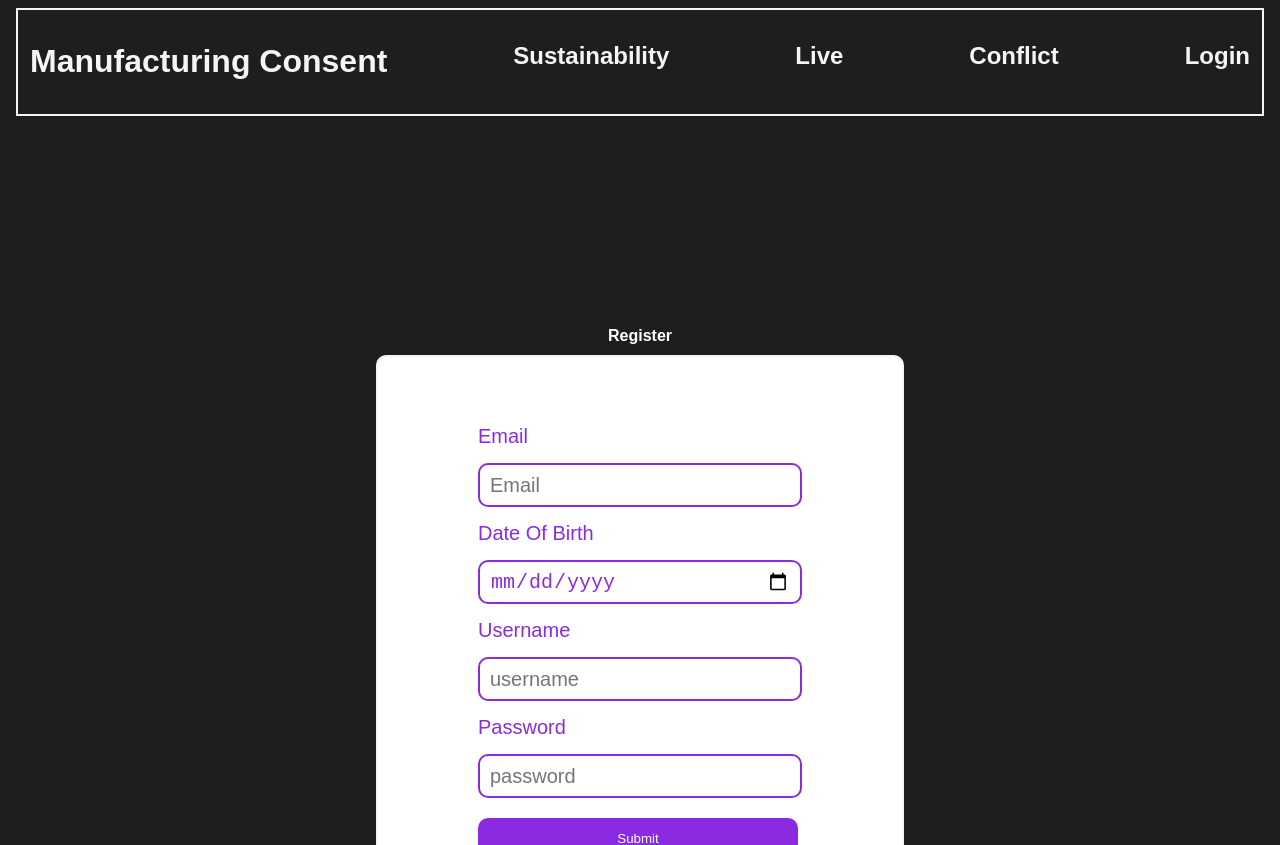
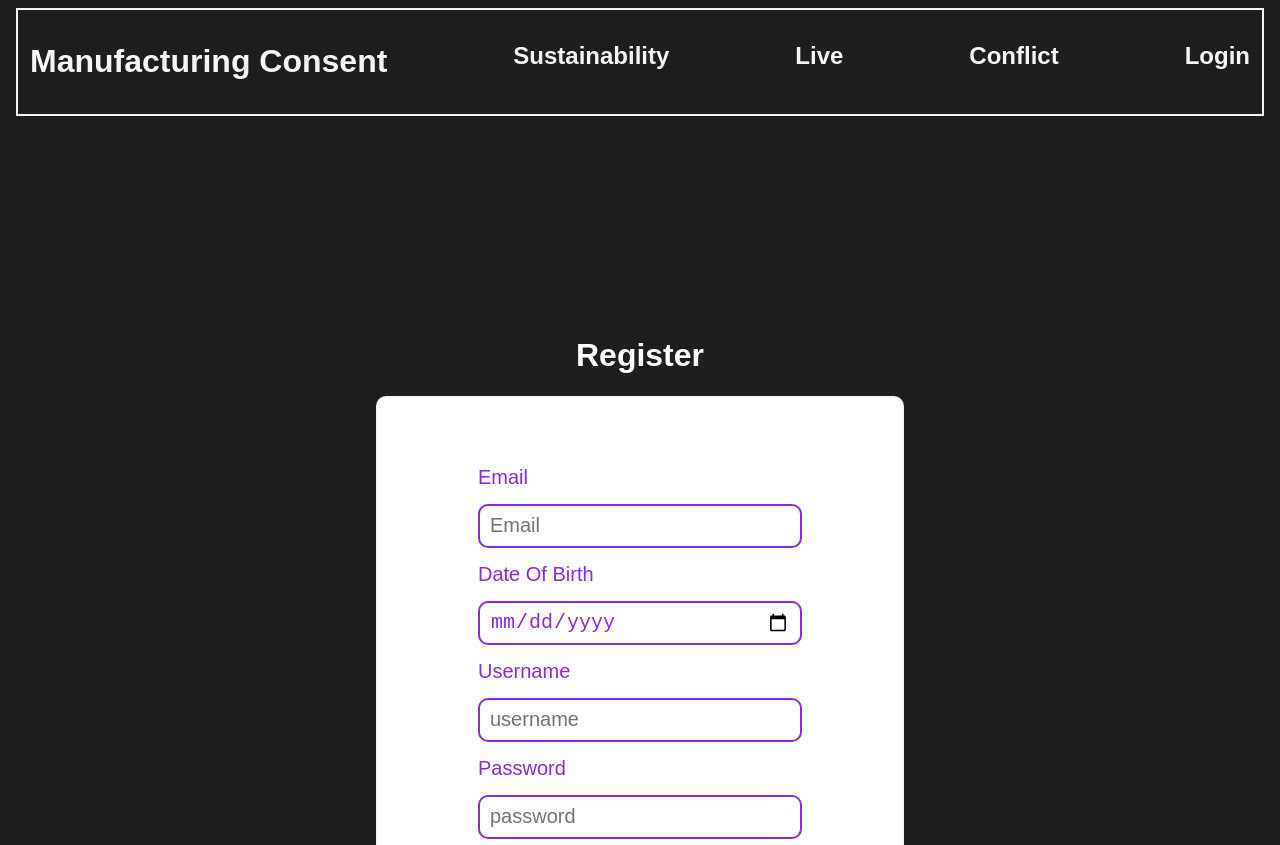
Before and after one commit to MaukanMir/News-Rcommender, a SvelteKit app: page /register in a window 1280 px wide. Shown: the top 845 px of the page. Built offline with nearby package versions, Linux system fonts and the light colour scheme.

Commit message:
Changed header

```diff
--- a/src/routes/register/+page.svelte
+++ b/src/routes/register/+page.svelte
@@ -169,7 +169,7 @@
         }
 
         .header{
-            font-size: 16px;
+            font-size: 2rem;
         }
 
         .DisplayError{
```
